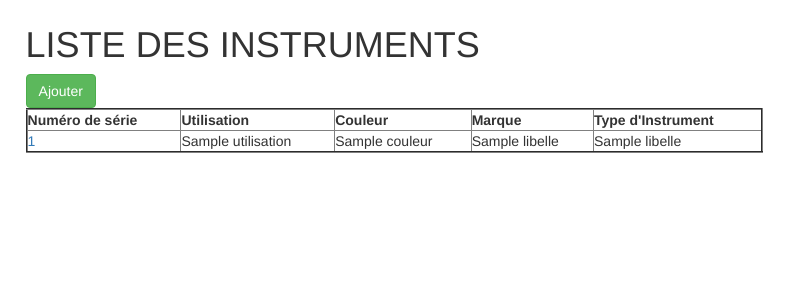
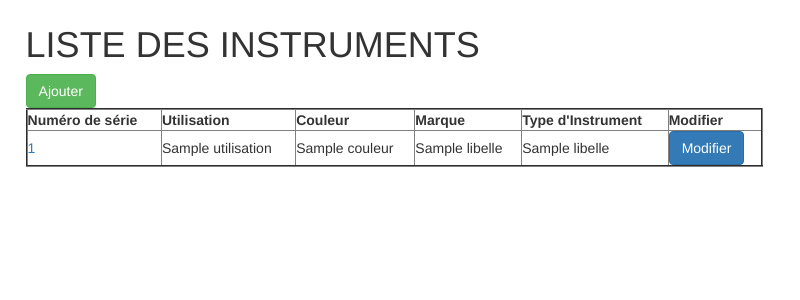
Before and after one commit to ZakinaA/24FLOPOTON, a Symfony app: template templates/instrument/lister.html.twig in a window 1280 px wide. Shown: the part 51-351 px from the top of the page, without its empty margins (0-800 px from the left). Run offline with Twig, Linux system fonts and the light colour scheme; the template is opened without the code that fills it: most values are stand-ins (such as "Sample title", 1, 10 or a date in 2020); some libraries are stand-ins or nearby versions.

Commit message:
Ajout du bouton modifier

```diff
--- a/templates/instrument/lister.html.twig
+++ b/templates/instrument/lister.html.twig
@@ -18,6 +18,7 @@
             <th>Couleur</th>
             <th>Marque</th>
             <th>Type d'Instrument</th>
+            <th>Modifier</th>
         </tr>
     </thead>
 
@@ -28,6 +29,9 @@
             <td>{{ i.couleur }}</td>
             <td>{{ i.marque.libelle }}</td>
             <td>{{ i.typeInstrument.libelle }}</td>
+            <td>
+				<a class="btn btn-primary" type="button" href={{ path('app_instrument_modifier', {'id': i.id}) }}>Modifier</a>
+			</td>
         </tr>
 	{% else %}
 		<tr>
```
